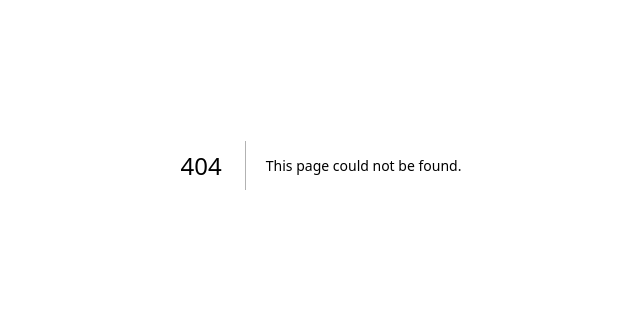
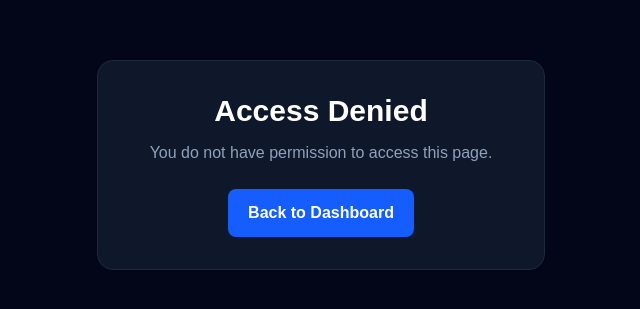
Before and after one commit to SrijanaSwarnakar/water-factory-management-system, a Next.js app: page /unauthorized in a window 1280 px wide. Before the commit this address had no page. Shown: the part 235-544 px from the top of the page, without its empty margins (319-959 px from the left). Built offline with nearby package versions, Linux system fonts and the light colour scheme.

Commit message:
feat(auth): add unauthorized page

```diff
--- /dev/null
+++ b/src/app/unauthorized/page.tsx
@@ -0,0 +1,22 @@
+import Link from "next/link";
+
+export default function UnauthorizedPage() {
+  return (
+    <main className="flex min-h-screen items-center justify-center bg-slate-950 px-4 text-white">
+      <div className="w-full max-w-md rounded-2xl border border-slate-800 bg-slate-900 p-8 text-center">
+        <h1 className="text-3xl font-bold">Access Denied</h1>
+
+        <p className="mt-3 text-slate-400">
+          You do not have permission to access this page.
+        </p>
+
+        <Link
+          href="/dashboard"
+          className="mt-6 inline-flex rounded-lg bg-blue-600 px-5 py-3 font-semibold text-white hover:bg-blue-500"
+        >
+          Back to Dashboard
+        </Link>
+      </div>
+    </main>
+  );
+}
```
